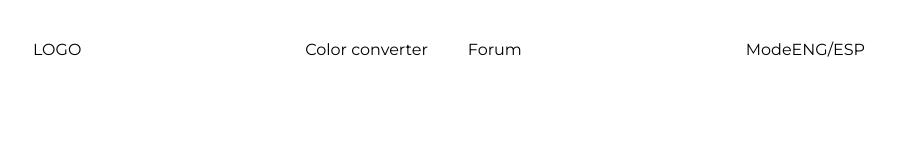
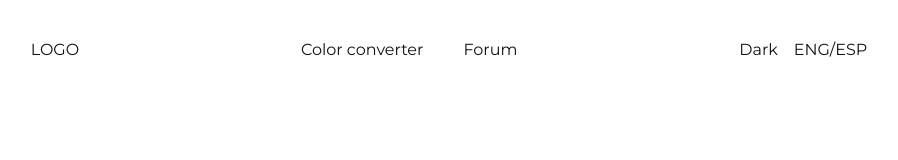
Before and after one commit to ManeRdz/color-converter, a React (Vite) app: page / in a window 1280 px wide. Shown: the top 160 px of the page, without its empty margins (191-1089 px from the left). Built offline with nearby package versions, Linux system fonts and the light colour scheme.

Commit message:
Add: change theme toggle button

```diff
--- a/src/App.tsx
+++ b/src/App.tsx
@@ -1,5 +1,28 @@
+import { BrowserRouter } from "react-router";
+import Router from "./router/Router";
+import { useEffect, useState } from "react";
+import Layout from "./layout/Layout";
+
 function App() {
-  return <div className="bg-red-400"></div>;
+  const [isDarkMode, setIsDarkMode] = useState<boolean>(false);
+
+  useEffect(() => {
+    const root = window.document.documentElement;
+    if (isDarkMode) {
+      root.classList.add("dark");
+    } else {
+      root.classList.remove("dark");
+    }
+  }, [isDarkMode]);
+
+  return (
+    <BrowserRouter>
+      <div>
+        <Layout setIsDarkMode={setIsDarkMode} isDarkMode={isDarkMode} />
+        <Router />
+      </div>
+    </BrowserRouter>
+  );
 }
 
 export default App;
--- a/src/index.css
+++ b/src/index.css
@@ -1,6 +1,22 @@
 @import url("https://fonts.googleapis.com/css2?family=Montserrat:ital,wght@0,100..900;1,100..900&display=swap");
 @import "tailwindcss";
+@custom-variant dark (&:where(.dark, .dark *));
 
 body {
   font-family: "Montserrat", sans-serif;
 }
+
+@theme {
+  --color-background: var(--background);
+  --color-text-color: var(--text);
+}
+
+:root {
+  --background: #ffffff;
+  --text: #121212;
+}
+
+.dark {
+  --background: #121212;
+  --text: #dddddd;
+}
--- a/src/layout/Layout.tsx
+++ b/src/layout/Layout.tsx
@@ -1,8 +1,19 @@
+import React from "react";
 import { NavLink } from "react-router";
 
-const Layout = () => {
+const Layout: React.FC<{
+  setIsDarkMode: React.Dispatch<React.SetStateAction<boolean>>;
+  isDarkMode: boolean;
+}> = ({ setIsDarkMode, isDarkMode }) => {
+  const toggle_theme = () => {
+    setIsDarkMode((prev) => {
+      console.log(prev);
+      return !prev;
+    });
+  };
+
   return (
-    <header className="max-h-[150px] min-h-[100px] w-[100dvw] flex items-center justify-evenly font-title">
+    <header className="max-h-[150px] min-h-[100px] w-[100dvw] flex items-center justify-evenly font-title bg-background text-text-color">
       <NavLink to="/" className="">
         LOGO
       </NavLink>
@@ -20,8 +31,10 @@ const Layout = () => {
           </NavLink>
         </li>
       </ul>
-      <div>
-        <button>Mode</button>
+      <div className="flex items-center gap-4 justify-center">
+        <button className="cursor-pointer" onClick={toggle_theme}>
+          {isDarkMode ? "Light" : "Dark"}
+        </button>
         <button>ENG/ESP</button>
       </div>
     </header>
--- a/src/main.tsx
+++ b/src/main.tsx
@@ -1,13 +1,10 @@
 import { StrictMode } from "react";
 import { createRoot } from "react-dom/client";
 import "./index.css";
-import { BrowserRouter } from "react-router";
-import Router from "./router/Router.tsx";
+import App from "./App.tsx";
 
 createRoot(document.getElementById("root")!).render(
   <StrictMode>
-    <BrowserRouter>
-      <Router />
-    </BrowserRouter>
+    <App />
   </StrictMode>
 );
--- a/src/router/Router.tsx
+++ b/src/router/Router.tsx
@@ -1,12 +1,9 @@
 import { Routes, Route } from "react-router";
-import App from "../App";
-import Layout from "../layout/Layout";
 const Router = () => {
   return (
     <>
-      <Layout />
       <Routes>
-        <Route path="/" element={<App />} />
+        <Route path="/" element={<></>} />
       </Routes>
     </>
   );
```
